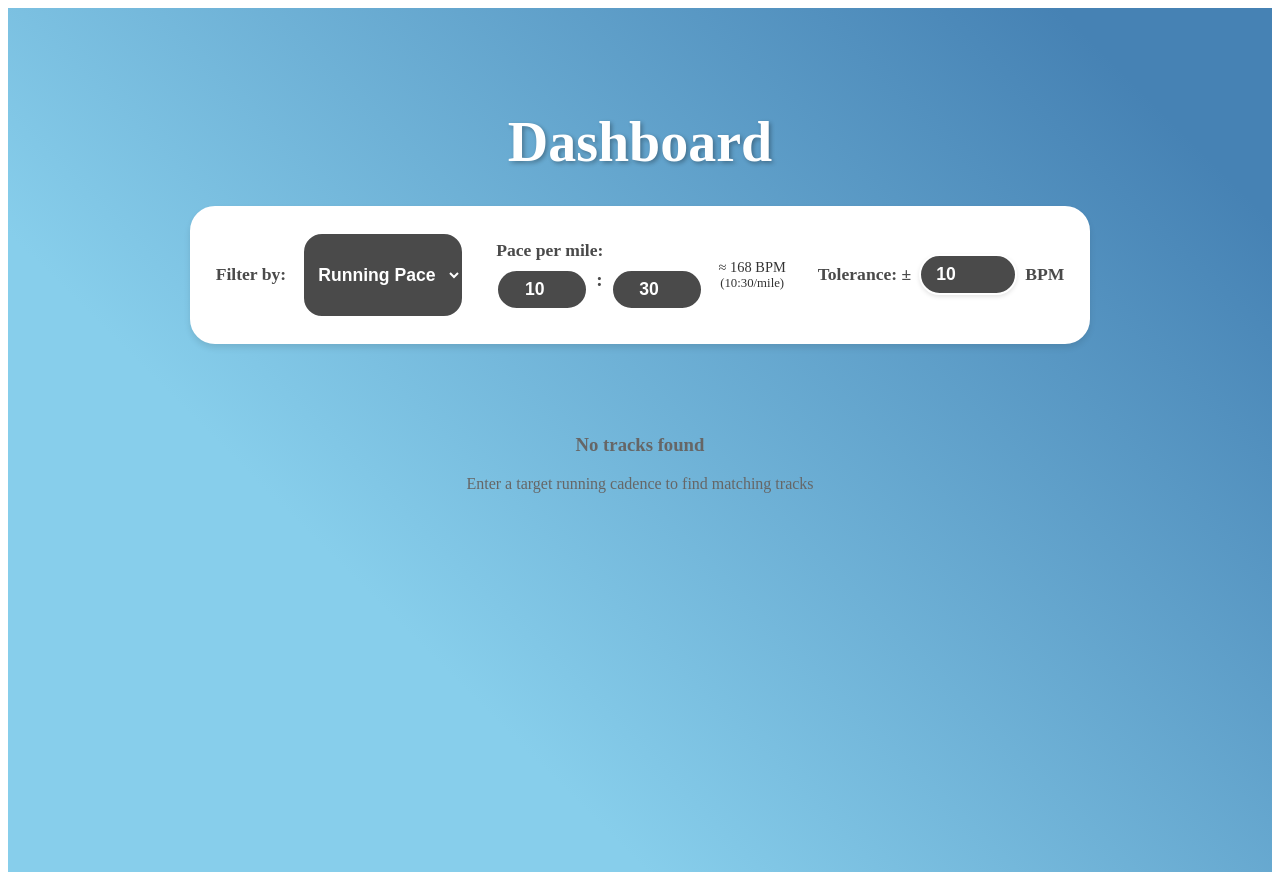
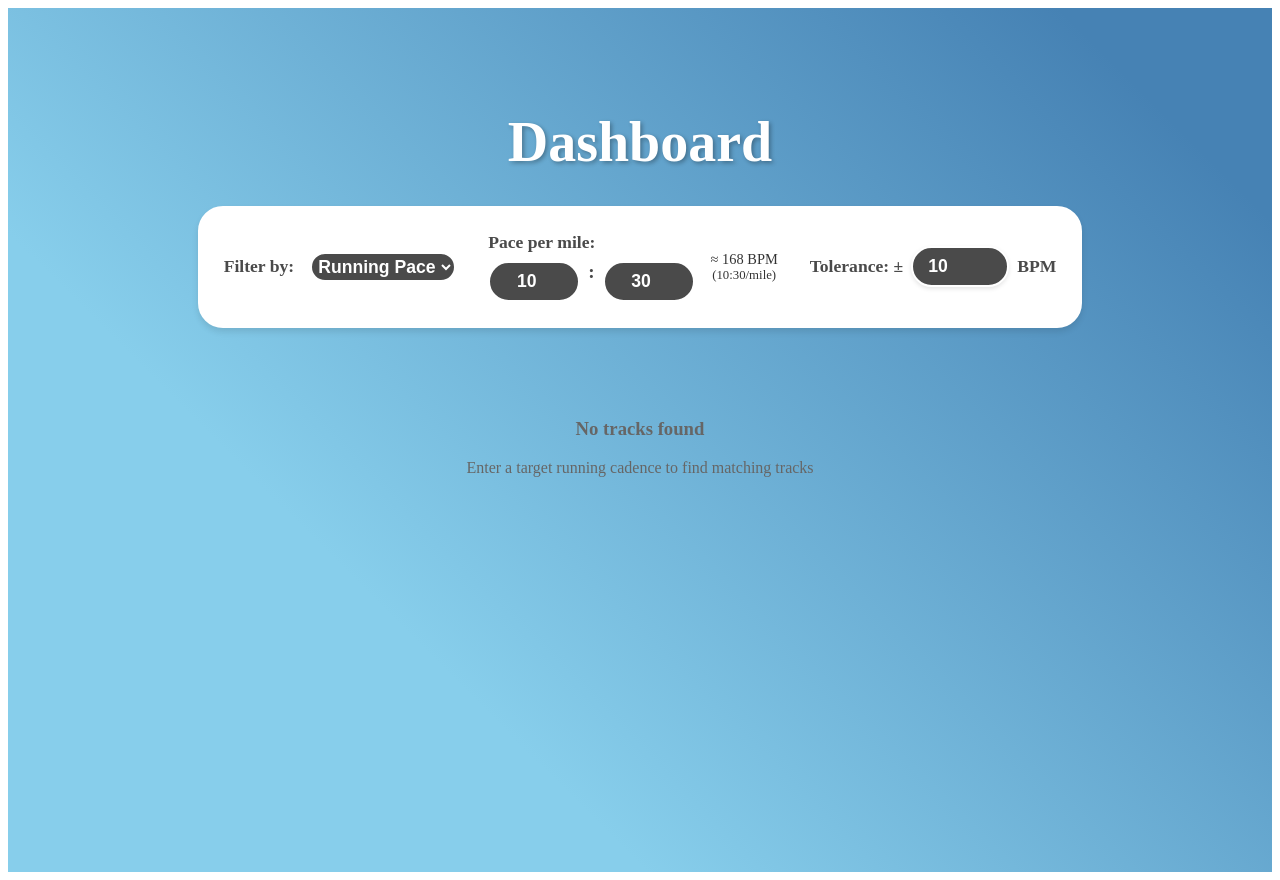
Before and after one commit to seanmorisoli/Paceify, a React (Vite) app in the folder client/: page /dashboard in a window 1280 px wide. Built offline with nearby package versions, Linux system fonts and the light colour scheme.

Commit message:
Update Dashboard.jsx

```diff
--- a/client/src/pages/Dashboard.jsx
+++ b/client/src/pages/Dashboard.jsx
@@ -193,7 +193,7 @@ const Dashboard = () => {
                 value={filterMode}
                 onChange={(e) => setFilterMode(e.target.value)}
                 style={{
-                  padding: '30px 10px',
+                  padding: '2px 2px',
                   borderRadius: '20px',
                   border: '2px solid white',
                   background: '#4A4A4A',
@@ -218,7 +218,7 @@ const Dashboard = () => {
                   }}
                 >
                   Pace per mile:
-                  <div style={{ display: 'flex', textAlign: 'center', gap: '0.5rem', marginTop: '0.5rem' }}>
+                  <div style={{ display: 'flex', textAlign: 'right', gap: '0.5rem', marginTop: '0.5rem' }}>
                     <input
                       type="number"
                       value={paceMinutes}
```
